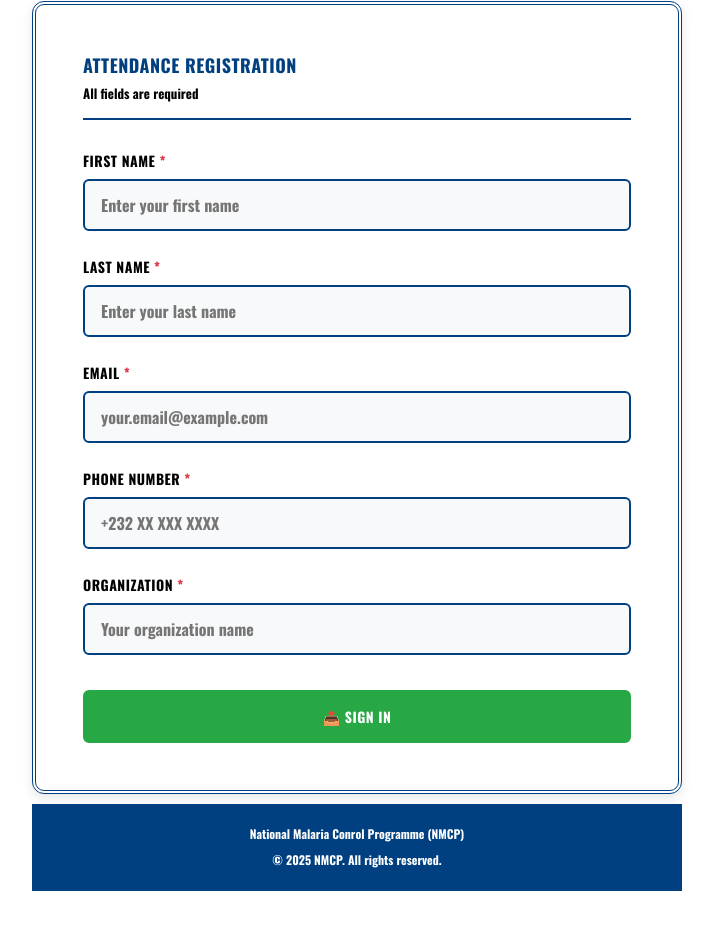
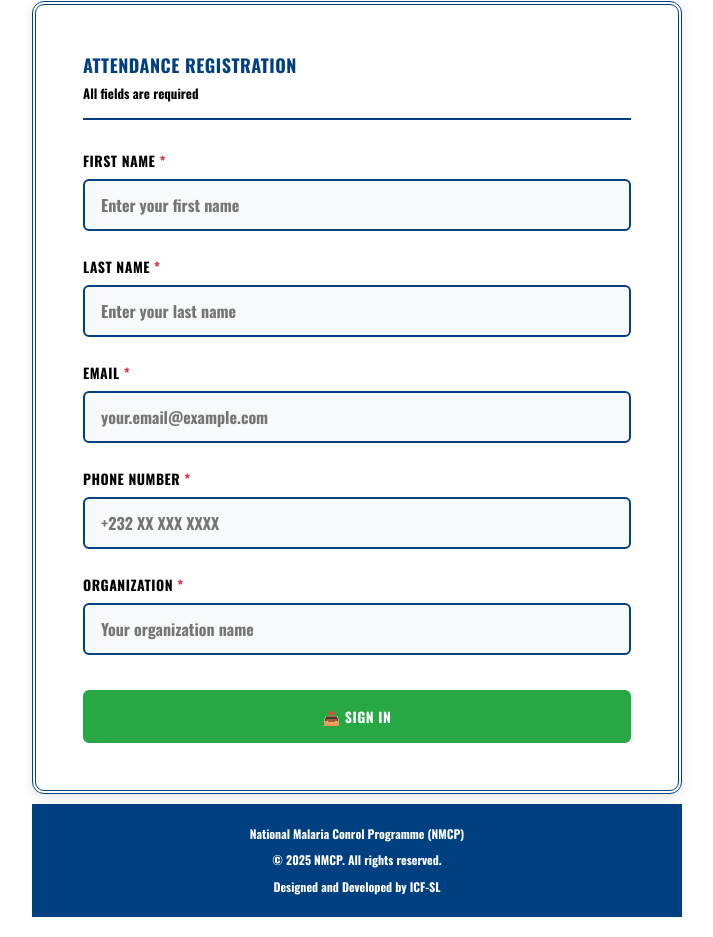
Before and after one commit to mohamedsillahkanu/digital-attendance, a plain HTML site: page index.html in a window 1280 px wide. Shown: the part 465-1402 px from the top of the page, without its empty margins (283-996 px from the left). Before the commit the page ends 1376 px from the top, so only its background shows below. Drawn offline with nearby package versions, Linux system fonts and the light colour scheme.

Commit message:
Update index.html

```diff
--- a/index.html
+++ b/index.html
@@ -429,6 +429,7 @@
         <div class="page-footer">
             <p style="margin: 0;">National Malaria Conrol Programme (NMCP)</p>
             <p>© 2025 NMCP. All rights reserved.</p>
+            <p>Designed and Developed by ICF-SL</p>
         </div>
     </div>
 
```
